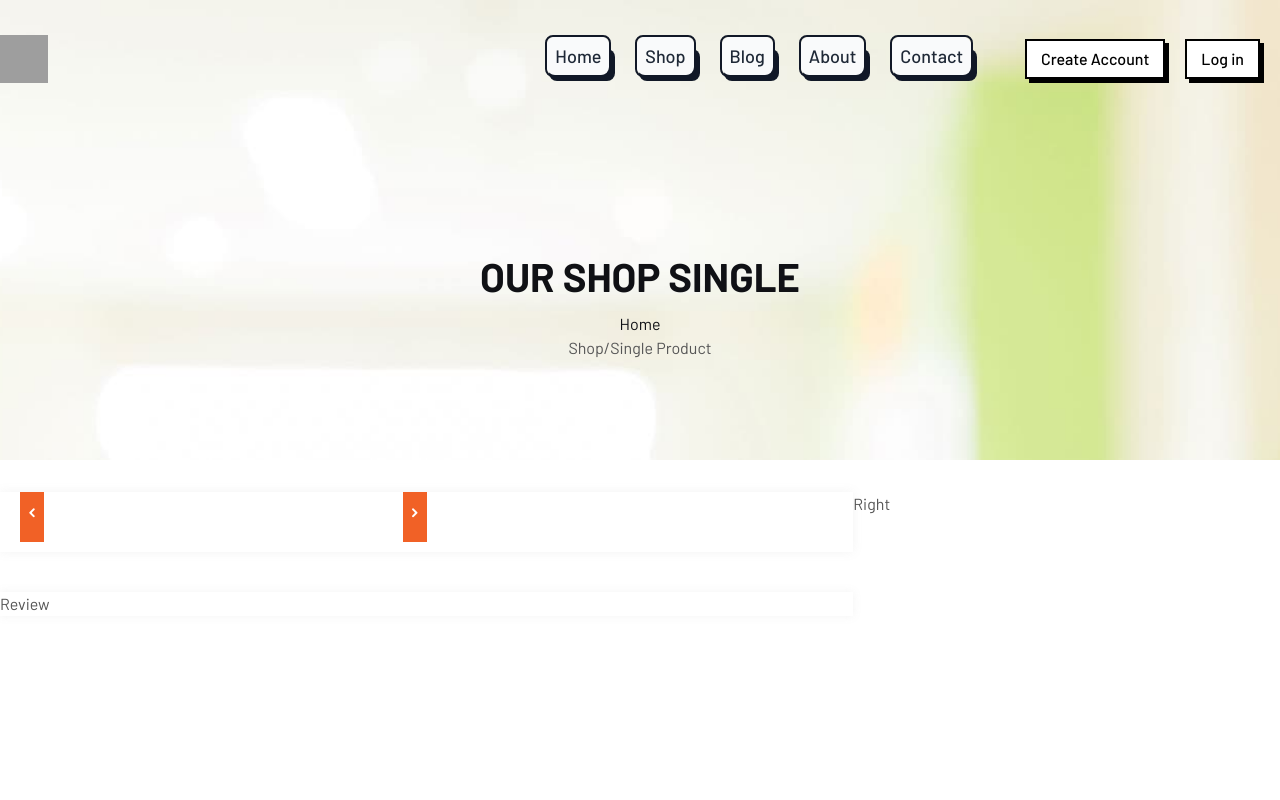
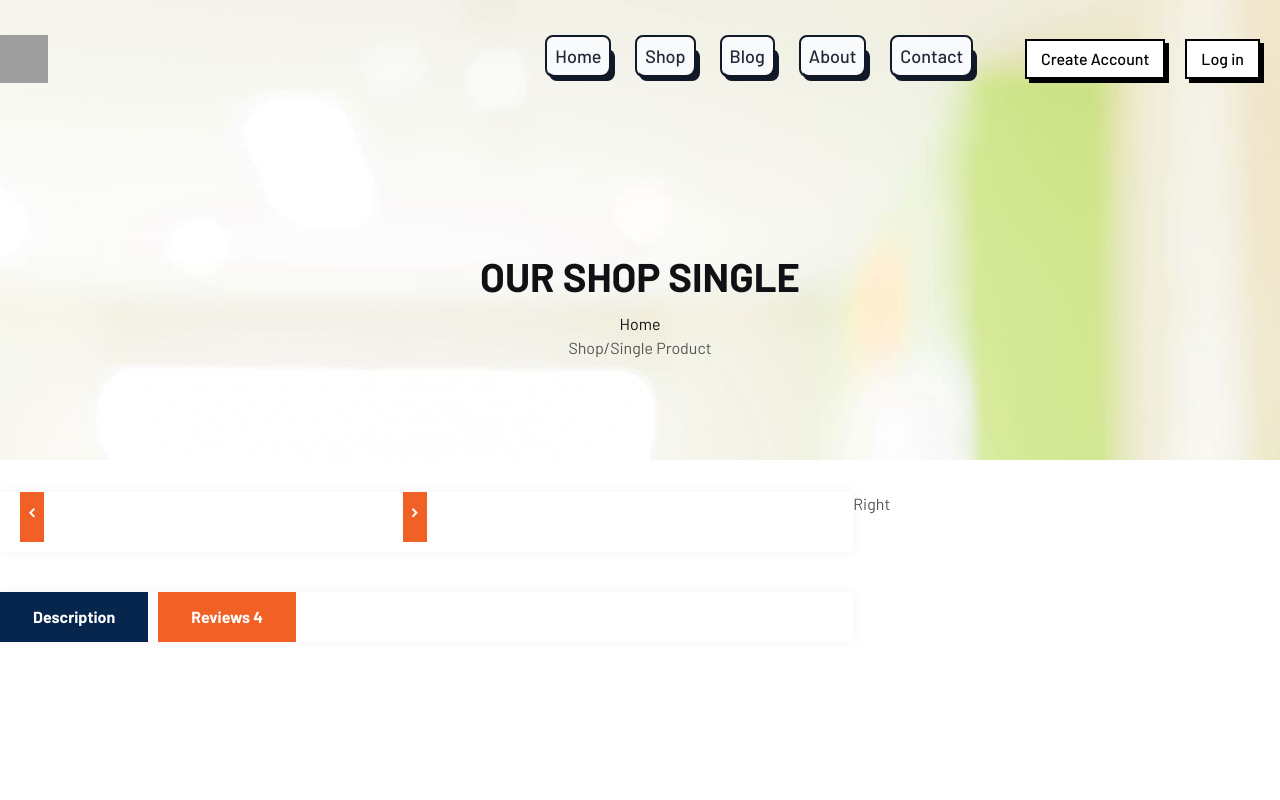
Before and after one commit to iwai-0310/Ecom-React, a React (Vite) app: page /shop/1 in a window 1280 px wide. Shown: the top 800 px of the page. Built offline with nearby package versions, Linux system fonts and the light colour scheme; grey boxes are pictures that could not be loaded.

Commit message:
Adds desc and review buttons on top of review component

```diff
--- a/src/shopComponent/Review.jsx
+++ b/src/shopComponent/Review.jsx
@@ -1,4 +1,4 @@
-import React from "react";
+import React, { useState } from "react";
 
 const reviwtitle = "Add a Review";
 
@@ -34,7 +34,23 @@ let ReviewList = [
 ];
 
 const Review = () => {
-  return <div>Review</div>;
+  const [reviewShow, setReviewShow] = useState(true);
+  return (
+    <>
+      <ul
+        className={`review-nav lab-ul ${
+          reviewShow ? "RevActive" : "DescActive"
+        }`}
+      >
+        <li className="desc" onClick={() => setReviewShow(!reviewShow)}>
+          Description
+        </li>
+        <li className="rev" onClick={() => setReviewShow(!reviewShow)}>
+          Reviews 4
+        </li>
+      </ul>
+    </>
+  );
 };
 
 export default Review;
```
